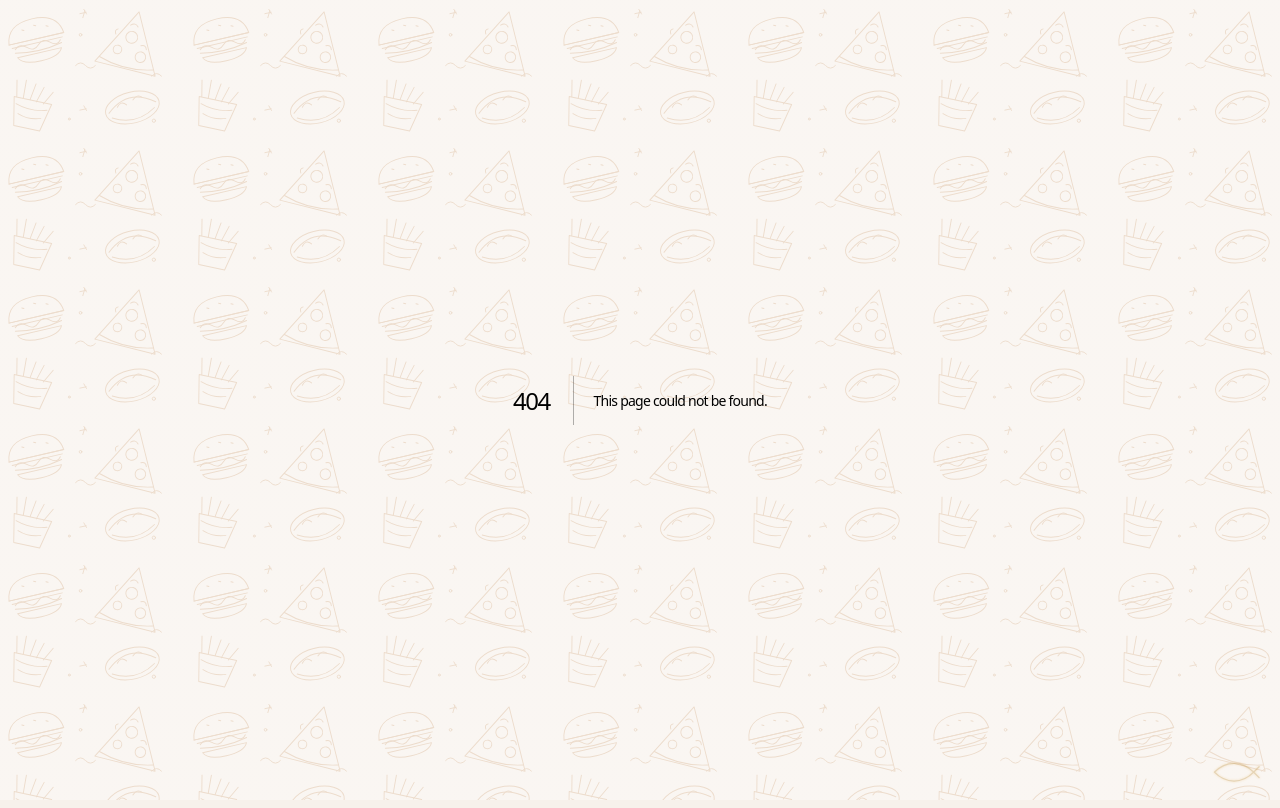
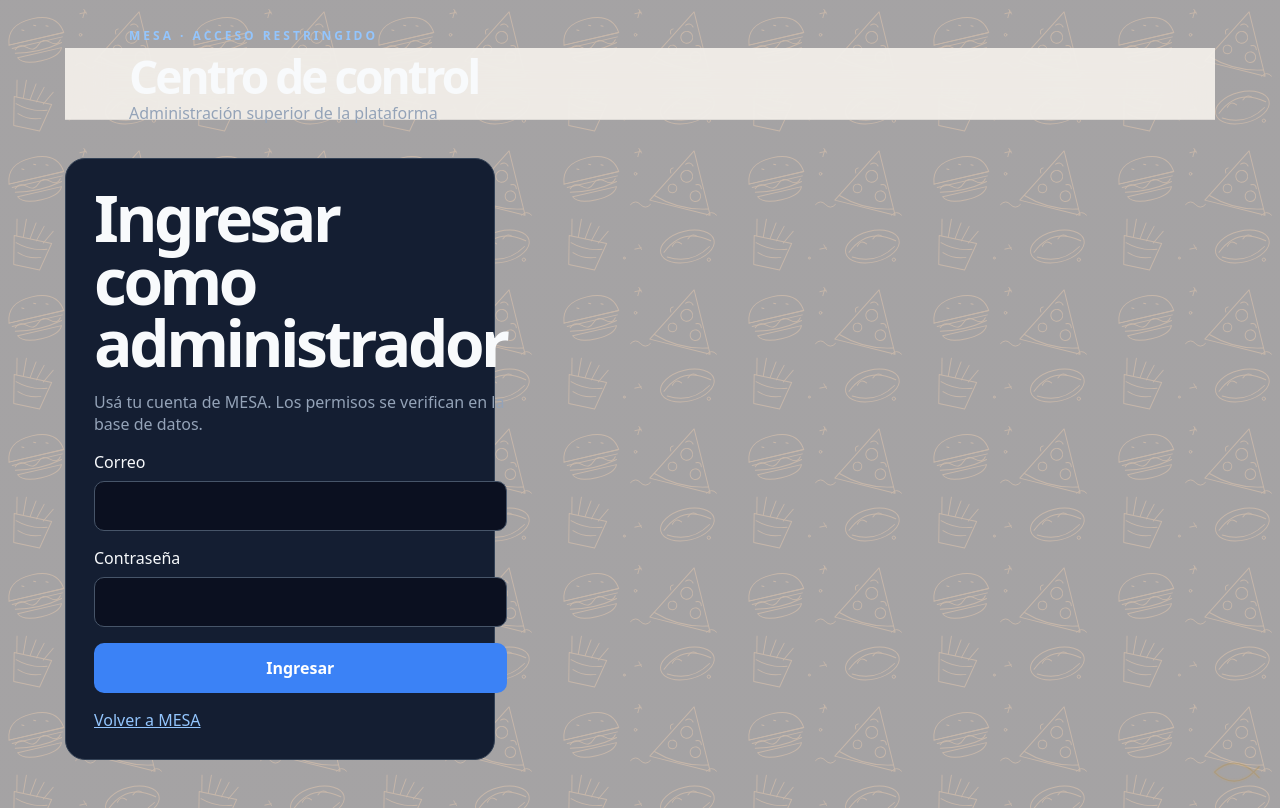
Before and after one commit to tobiasc541/restaurante-app, a Next.js app: page /superadmin in a window 1280 px wide. Before the commit this address had no page. Built offline with nearby package versions, Linux system fonts and the light colour scheme.

Commit message:
Add authenticated platform administrator dashboard

```diff
--- /dev/null
+++ b/app/superadmin/page.tsx
@@ -0,0 +1,44 @@
+"use client";
+import {useEffect,useState} from "react";
+import {createClient} from "@supabase/supabase-js";
+import Link from "next/link";
+const supabase=createClient("https://oietadzixpglmkiokihj.supabase.co","sb_publishable_lbPUme-0Y7hjHWdcdGS2nA_Miy8rnzx");
+type Overview=Record<string,unknown>;
+export default function Superadmin(){
+ const [email,setEmail]=useState("");const [password,setPassword]=useState("");const [user,setUser]=useState<string|null>(null);
+ const [data,setData]=useState<Overview|null>(null);const [loading,setLoading]=useState(true);const [error,setError]=useState("");
+ async function load(){
+  setLoading(true);setError("");
+  const {data:session}=await supabase.auth.getUser();
+  if(!session.user){setUser(null);setData(null);setLoading(false);return;}
+  setUser(session.user.email||"Usuario");
+  const {data:result,error:e}=await supabase.rpc("mesa_platform_overview");
+  if(e){setData(null);setError(e.message);}else setData(result as Overview);
+  setLoading(false);
+ }
+ useEffect(()=>{void load();const {data:{subscription}}=supabase.auth.onAuthStateChange(()=>{void load()});return()=>subscription.unsubscribe()},[]);
+ async function login(e:React.FormEvent){e.preventDefault();setError("");const {error:e2}=await supabase.auth.signInWithPassword({email,password});setPassword("");if(e2)setError("No se pudo iniciar sesión. Revisá las credenciales.");else await load();}
+ async function logout(){await supabase.auth.signOut();setData(null);setUser(null);}
+ const obj=data&&typeof data==="object"&&!Array.isArray(data)?data:{};
+ const entries=Object.entries(obj);
+ return <main style={{minHeight:"100vh",background:"#0b1020",color:"#f8fafc",fontFamily:"system-ui,sans-serif",padding:"min(5vw,48px)"}}>
+ <div style={{maxWidth:1150,margin:"0 auto"}}>
+ <header style={{display:"flex",justifyContent:"space-between",alignItems:"center",gap:20,marginBottom:38}}>
+ <div><div style={{fontSize:12,letterSpacing:3,color:"#93c5fd",fontWeight:800}}>MESA · ACCESO RESTRINGIDO</div><h1 style={{fontSize:"clamp(28px,4vw,46px)",margin:"12px 0 4px"}}>Centro de control</h1><p style={{color:"#94a3b8"}}>Administración superior de la plataforma</p></div>
+ {user&&<button onClick={logout} style={{background:"#1e293b",color:"white",border:"1px solid #334155",padding:"12px 18px",borderRadius:12,cursor:"pointer"}}>Cerrar sesión</button>}
+ </header>
+ {loading?<p>Verificando acceso seguro…</p>:!user?
+ <form onSubmit={login} style={{maxWidth:430,background:"#141e32",border:"1px solid #334155",borderRadius:20,padding:28,display:"grid",gap:16}}>
+ <h2 style={{margin:0}}>Ingresar como administrador</h2><p style={{color:"#94a3b8",margin:0}}>Usá tu cuenta de MESA. Los permisos se verifican en la base de datos.</p>
+ <label>Correo<input type="email" autoComplete="username" required value={email} onChange={e=>setEmail(e.target.value)} style={{display:"block",width:"100%",marginTop:8,padding:13,borderRadius:10,border:"1px solid #475569",background:"#0b1020",color:"white",boxSizing:"border-box"}}/></label>
+ <label>Contraseña<input type="password" autoComplete="current-password" required value={password} onChange={e=>setPassword(e.target.value)} style={{display:"block",width:"100%",marginTop:8,padding:13,borderRadius:10,border:"1px solid #475569",background:"#0b1020",color:"white",boxSizing:"border-box"}}/></label>
+ <button type="submit" style={{padding:14,background:"#3b82f6",color:"white",border:0,borderRadius:10,fontWeight:700,cursor:"pointer"}}>Ingresar</button>
+ <Link href="/" style={{color:"#93c5fd"}}>Volver a MESA</Link></form>
+ :error?<section style={{background:"#2a1822",padding:24,borderRadius:16,border:"1px solid #7f1d1d"}}><h2>Acceso no autorizado o servicio no disponible</h2><p>{error}</p><p>Este panel solo muestra datos si la base de datos autoriza la cuenta.</p></section>
+ :<><p style={{color:"#94a3b8"}}>Sesión: {user}</p><div style={{display:"grid",gridTemplateColumns:"repeat(auto-fit,minmax(210px,1fr))",gap:16,marginTop:25}}>
+ {entries.filter(([_,v])=>v===null||["string","number","boolean"].includes(typeof v)).map(([k,v])=><article key={k} style={{background:"#141e32",border:"1px solid #334155",borderRadius:18,padding:23}}><div style={{fontSize:12,color:"#94a3b8",wordBreak:"break-word"}}>{k.replaceAll("_"," ").toUpperCase()}</div><div style={{fontSize:29,fontWeight:800,marginTop:10}}>{String(v??"—")}</div></article>)}</div>
+ {entries.filter(([_,v])=>typeof v==="object"&&v!==null).map(([k,v])=><section key={k} style={{marginTop:20,background:"#141e32",border:"1px solid #334155",borderRadius:18,padding:22}}><h2>{k.replaceAll("_"," ")}</h2><pre style={{whiteSpace:"pre-wrap",overflowWrap:"anywhere",fontSize:13,color:"#cbd5e1"}}>{JSON.stringify(v,null,2)}</pre></section>)}
+ {!entries.length&&<p>La consulta administrativa no devolvió métricas.</p>}
+ <p style={{color:"#94a3b8",marginTop:32}}>Panel de consulta. Las acciones de cobro, suspensión y renovación requieren operaciones administrativas protegidas y auditables.</p></>}
+ </div></main>;
+}
```
